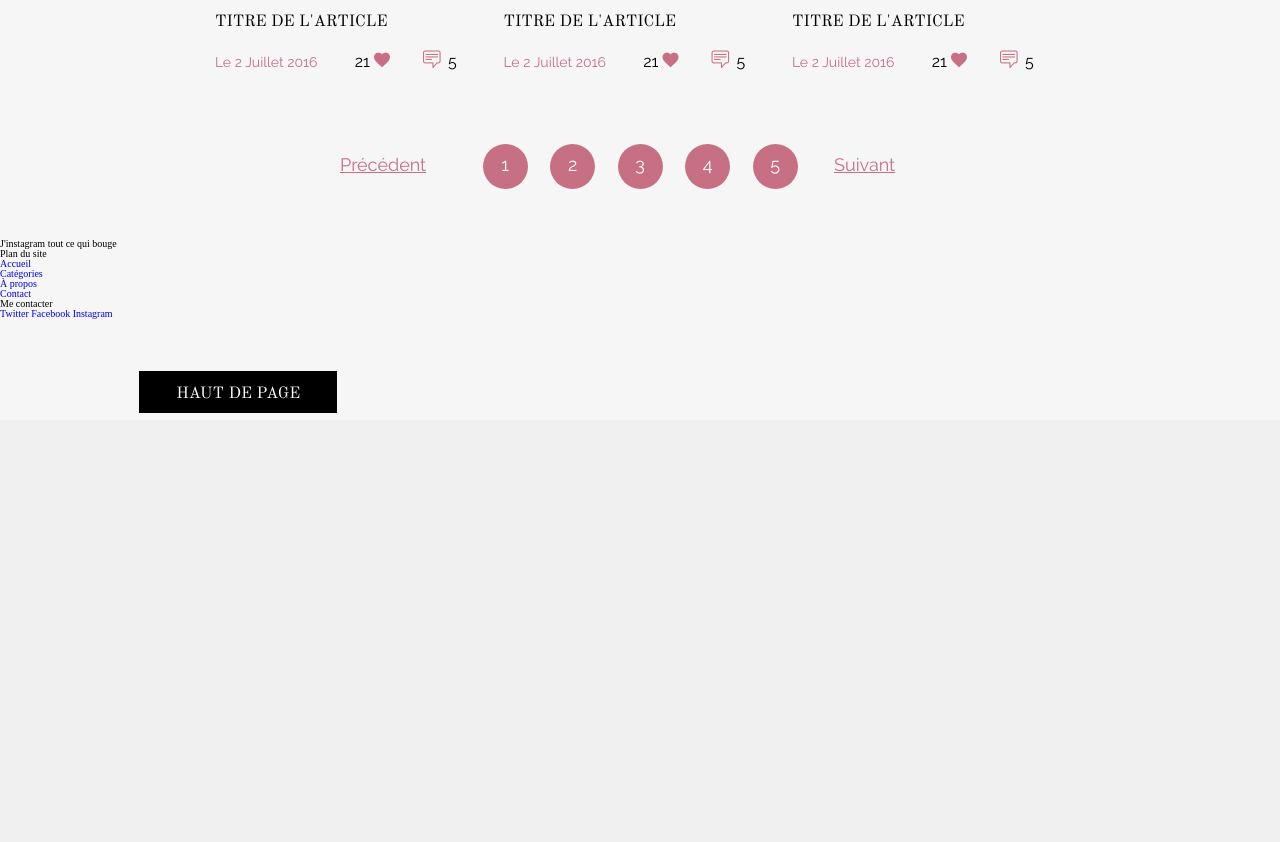
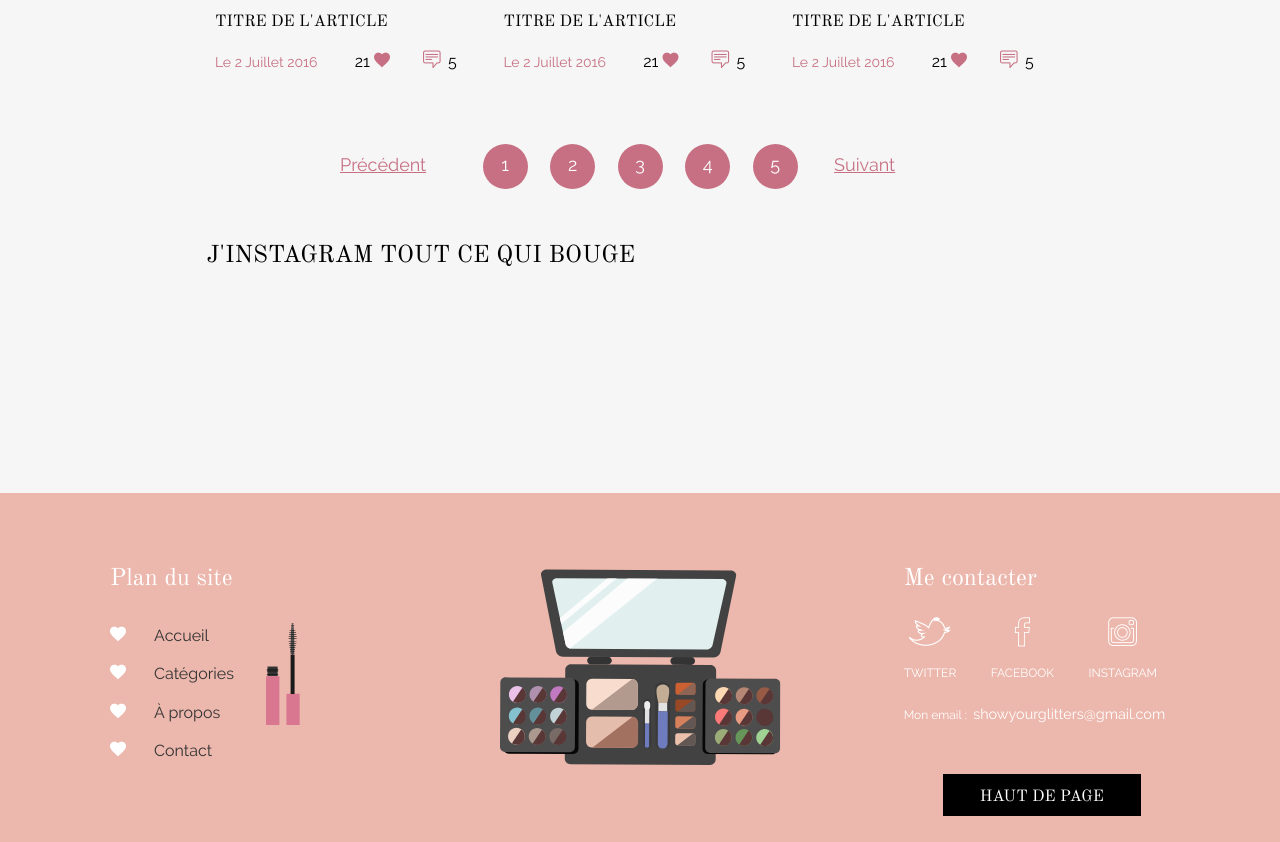
Before and after one commit to dylanschirino/blogbeauty, a PHP site: page /index.html in a window 1280 px wide. Shown: the part 1787-2629 px from the top of the page. Before the commit the page ends 2200 px from the top, so only its background shows below. Run offline with PHP 8.4, Linux system fonts and the light colour scheme; some web fonts are replaced.

Commit message:
Footer done

```diff
--- a/www/css/styles.css
+++ b/www/css/styles.css
@@ -304,6 +304,46 @@ a {
 * coded by Dylan Schirino
 * started at 01/08/2016
 */
+.instagram {
+  height: 20em;
+  margin-bottom: 5.4em; }
+  .instagram__title {
+    margin-left: 8.6em; }
+
+/* BLOGBEAUTY
+*
+* /sass/object/footer.scss - NON design of the Footer section stylesheet
+*
+* coded by Dylan Schirino
+* started at 01/08/2016
+*/
+.footer::after {
+  content: "";
+  display: block;
+  clear: both; }
+
+.footer__plan {
+  margin-left: 11em;
+  display: inline-block;
+  width: 19em; }
+
+.footer__contact {
+  float: right; }
+
+.plan__gloss {
+  display: inline-block;
+  float: right; }
+
+.contact__container {
+  margin-left: 10em; }
+
+.contact__link {
+  margin-right: 2.667em;
+  display: inline-block; }
+
+.contact__email {
+  margin-top: 2.1428571429em; }
+
 /* BLOGBEAUTY
 *
 * /sass/object/header.scss - non design header stylesheet
@@ -581,5 +621,70 @@ a {
 * coded by Dylan Schirino
 * started at 01/08/2016
 */
+.instagram__title {
+  font: 2.4em "old_standard";
+  text-transform: uppercase; }
+
+/* BLOGBEAUTY
+*
+* /sass/components/footer.scss - Design of the Footer section stylesheet
+*
+* coded by Dylan Schirino
+* started at 01/08/2016
+*/
+.footer {
+  background: url("../img/palette.svg") no-repeat center center;
+  background-color: #ECB7AC;
+  color: white;
+  padding-bottom: 2.6em; }
+  .footer__plan {
+    background: url("../img/gloss.svg") no-repeat 156px 130px; }
+
+.plan__title {
+  font: 2.4em/3 "old_standard";
+  padding-top: 2.1666em; }
+
+.plan__element {
+  font: 1.6em/2.4 "raleway", "Helvetica", Arial, sans-serif; }
+  .plan__element::before {
+    content: "\e903";
+    font: 1em "glyphs";
+    padding-right: 1.5em; }
+
+.plan__link {
+  color: #333333; }
+
+.contact__title {
+  font: 2.4em/3 "old_standard";
+  padding-top: 2.1666em; }
+
+.contact__link {
+  font: 1.2em "raleway", "Helvetica", Arial, sans-serif;
+  text-transform: uppercase;
+  color: white;
+  transition: .2s ease-in-out; }
+  .contact__link:hover {
+    color: black; }
+  .contact__link::before {
+    display: block;
+    font: 2.5em "glyphs";
+    padding-bottom: 0.64em; }
+  .contact__link--twitter::before {
+    content: "\e90a";
+    text-align: center; }
+  .contact__link--facebook::before {
+    content: "\e902";
+    text-align: center; }
+  .contact__link--insta::before {
+    content: "\e904";
+    text-align: center; }
+  .contact__link--mail {
+    text-transform: none; }
+    .contact__link--mail:hover {
+      text-decoration: underline; }
+
+.contact__email {
+  font-size: 1.2em;
+  text-transform: none; }
 
 /*# sourceMappingURL=styles.css.map */
--- a/www/index.html
+++ b/www/index.html
@@ -364,17 +364,20 @@
     </section>
 
     <section class="footer__contact">
+      <div class="contact__container">
       <h3 class="contact__title">
         Me contacter
       </h3>
-    <div class="contact__container">
       <a class="contact__link contact__link--twitter" href="#" title="Accéder à mon twitter">Twitter</a>
 
       <a class="contact__link contact__link--facebook" href="#" title="Accéder à mon">Facebook</a>
 
       <a class="contact__link contact__link--insta" href="#" title="Accéder à mon Instagram">Instagram</a>
 
-      <a class="contact__link contact__link--mail" href="mailto:showyourglitters@gmail.com" title="M'envoyez un email avec votre gestionnaire de Mail">
+      <p class="contact__email">Mon email&nbsp;:&nbsp;
+      <a class="contact__link contact__link--mail" href="mailto:showyourglitters@gmail.com" title="M'envoyez un email avec votre gestionnaire de Mail">showyourglitters@gmail.com</a>
+      </p>
+
     </div>
     <a class="latest__button" href="#haut" title="Prendre l'ascenseur pour remonter en haut de la page">Haut de page</a>
     </section>
--- a/www/sass/components/_instagram.scss
+++ b/www/sass/components/_instagram.scss
@@ -5,3 +5,10 @@
 * coded by Dylan Schirino
 * started at 01/08/2016
 */
+
+.instagram{
+  &__title{
+    font: 2.4em $oldstandard;
+    text-transform: uppercase;
+  }
+}
--- a/www/sass/components/footer.scss
+++ b/www/sass/components/footer.scss
@@ -0,0 +1,77 @@
+/* BLOGBEAUTY
+*
+* /sass/components/footer.scss - Design of the Footer section stylesheet
+*
+* coded by Dylan Schirino
+* started at 01/08/2016
+*/
+.footer{
+  background: url("../img/palette.svg")no-repeat center center;
+  background-color: $lightPink;
+  color: $white;
+  padding-bottom: 2.6em;
+  &__plan{
+      background: url("../img/gloss.svg") no-repeat 156px 130px;
+  }
+}
+
+.plan{
+  &__title{
+    font: 2.4em/3 $oldstandard;
+    padding-top: 2.1666em;
+  }
+  &__element{
+    font: 1.6em/2.4 $raleway;
+    &::before{
+      content: "\e903";
+      font: 1em $glyphs;
+      padding-right: 1.5em;
+    }
+  }
+  &__link{
+    color: $lightDark;
+  }
+}
+
+.contact{
+  &__title{
+    font: 2.4em/3 $oldstandard;
+    padding-top: 2.1666em;
+  }
+  &__link{
+    font:1.2em $raleway;
+    text-transform: uppercase;
+    color: $white;
+    transition: .2s ease-in-out;
+    &:hover{
+      color: $black;
+    }
+    &::before{
+      display: block;
+      font: 2.5em $glyphs;
+      padding-bottom: 0.64em;
+    }
+    &--twitter::before{
+      content: "\e90a";
+      text-align: center;
+    }
+    &--facebook::before{
+      content: "\e902";
+      text-align: center;
+    }
+    &--insta::before{
+      content: "\e904";
+      text-align: center;
+    }
+    &--mail{
+      text-transform:none;
+      &:hover{
+        text-decoration: underline;
+      }
+    }
+  }
+  &__email{
+    font-size: 1.2em;
+    text-transform:none;
+  }
+}
--- a/www/sass/object/_instagram.scss
+++ b/www/sass/object/_instagram.scss
@@ -5,3 +5,10 @@
 * coded by Dylan Schirino
 * started at 01/08/2016
 */
+.instagram{
+  height: 20em;
+  margin-bottom: 5.4em;
+  &__title{
+    margin-left: 8.6em;
+  }
+}
--- a/www/sass/object/footer.scss
+++ b/www/sass/object/footer.scss
@@ -0,0 +1,43 @@
+/* BLOGBEAUTY
+*
+* /sass/object/footer.scss - NON design of the Footer section stylesheet
+*
+* coded by Dylan Schirino
+* started at 01/08/2016
+*/
+.footer{
+  &::after{
+    content: "";
+    display: block;
+    clear: both;
+  }
+  &__plan{
+    margin-left: 11em;
+    display: inline-block;
+    width: 19em;
+  }
+  &__contact{
+    float: right;
+  }
+}
+
+
+.plan{
+  &__gloss{
+    display: inline-block;
+    float: right;
+  }
+}
+
+.contact{
+  &__container{
+    margin-left: 10em;
+  }
+  &__link{
+    margin-right: 2.667em;
+    display: inline-block;
+  }
+  &__email{
+    margin-top: 2.1428571429em;
+  }
+}
--- a/www/sass/styles.scss
+++ b/www/sass/styles.scss
@@ -26,6 +26,7 @@
 @import "object/mainArticle";
 @import "object/discover";
 @import "object/instagram";
+@import "object/footer";
 
 // 6. Components - Design des composants, morceaux d'UI
 @import "components/header";
@@ -33,3 +34,4 @@
 @import "components/mainArticle";
 @import "components/discover";
 @import "components/instagram";
+@import "components/footer";
```
Also changed, not shown: www/img/gloss.svg (added), www/img/palette.svg (added), 1 other file.
